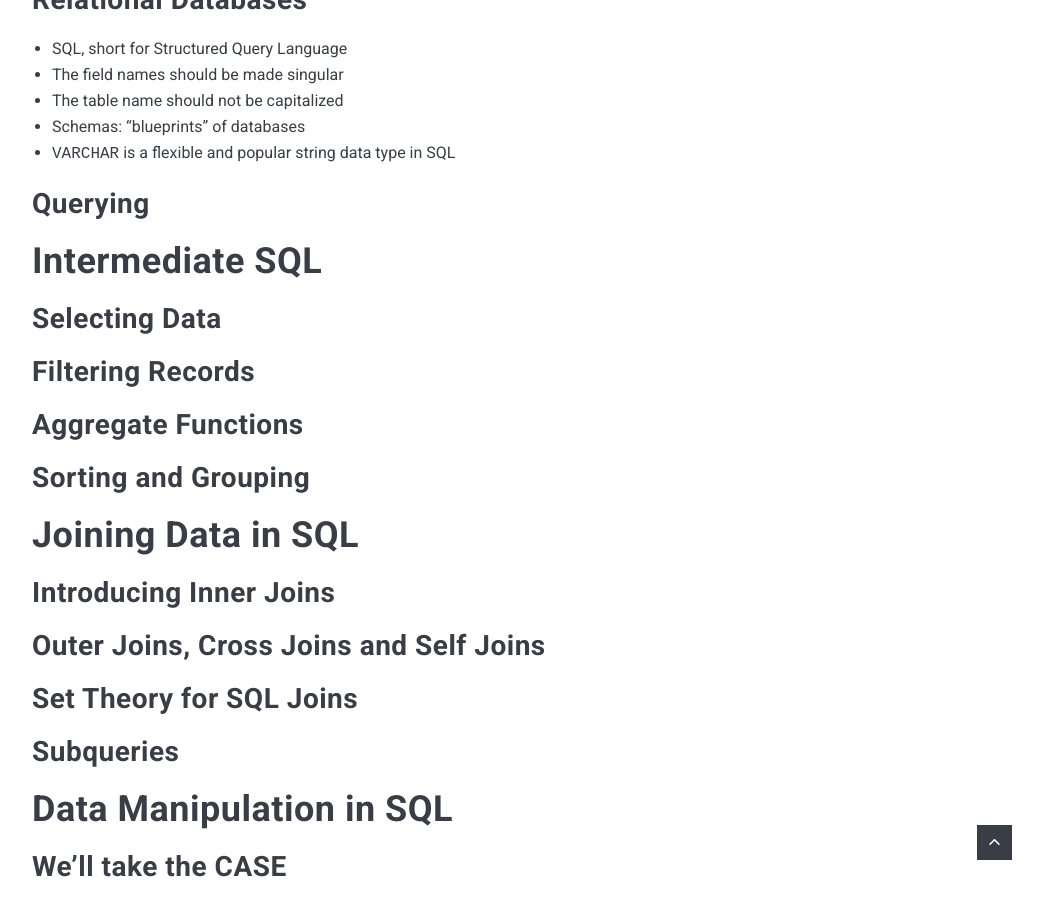
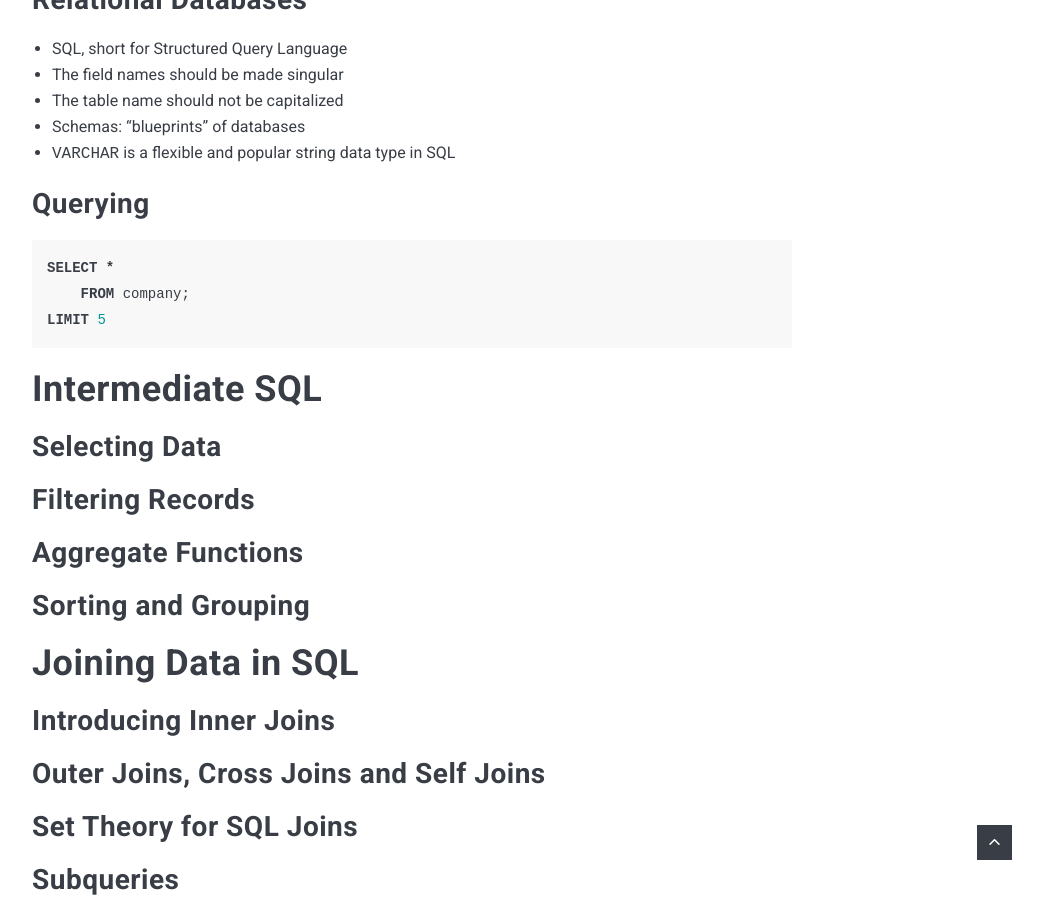
Before and after one commit to poi0905/poi0905.github.io, a Jekyll site: the page built from _posts/2022-11-01-datacamp-SQL-Fundamentals.markdown, in a window 1280 px wide and 900 px high, scrolled down 1487 px. Shown: the whole window, without its empty margins (228-1271 px from the left). Built offline with Jekyll 4.4.1, drawn with Linux system fonts in a browser that asks for light colours; nearby versions of some CDN libraries; comment, search, counter and statistics services are not loaded.

Commit message:
20221101

```diff
--- a/_posts/2022-10-31-datacamp-SQL-for-Business-Analysts.markdown
+++ b/_posts/2022-10-31-datacamp-SQL-for-Business-Analysts.markdown
@@ -9,9 +9,9 @@ categories: [SQL]
 
 施工中...
 
+***
+
 # 目錄
-
-***
 
 1. [Exploratory Data Analysis in SQL](#1)
 2. [Data-Driven Decision Making in SQL](#2)
--- a/_posts/2022-11-01-datacamp-SQL-Fundamentals.markdown
+++ b/_posts/2022-11-01-datacamp-SQL-Fundamentals.markdown
@@ -9,9 +9,9 @@ categories: [SQL]
 
 學習筆記...
 
+***
+
 # 目錄
-
-***
 
 1. [Introduction to SQL](#1)
 2. [Intermediate SQL](#2)
@@ -33,6 +33,11 @@ categories: [SQL]
 
 ## Querying
 
+{% highlight SQL %}
+SELECT *
+    FROM company;
+LIMIT 5
+{% endhighlight %}
 
 <a name="2"/>
 # Intermediate SQL
```
Also changed, not shown: _posts/2022-01-03-cycling-around-taiwan2.md (+0 -5 lines), _posts/2022-03-22-cycling-around-taiwan3.md (+1 -4 lines).
